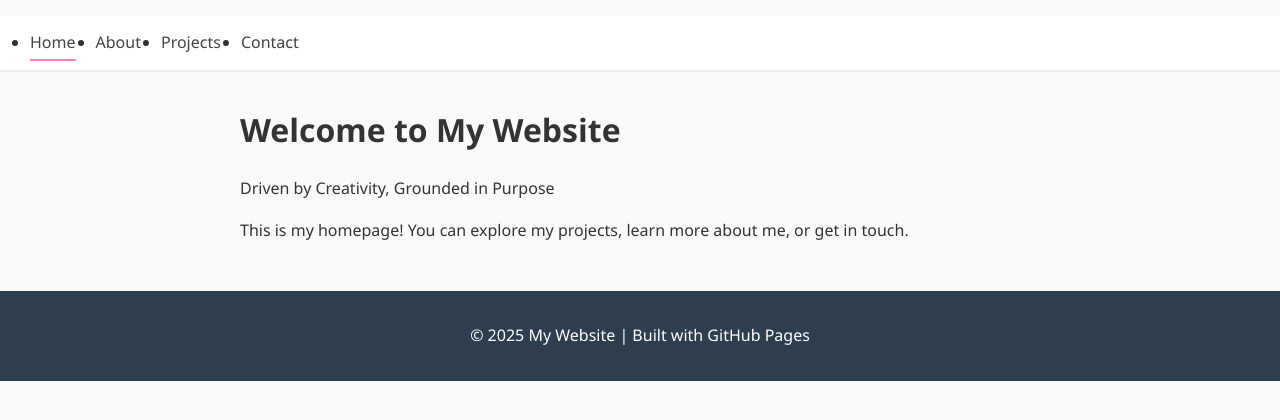
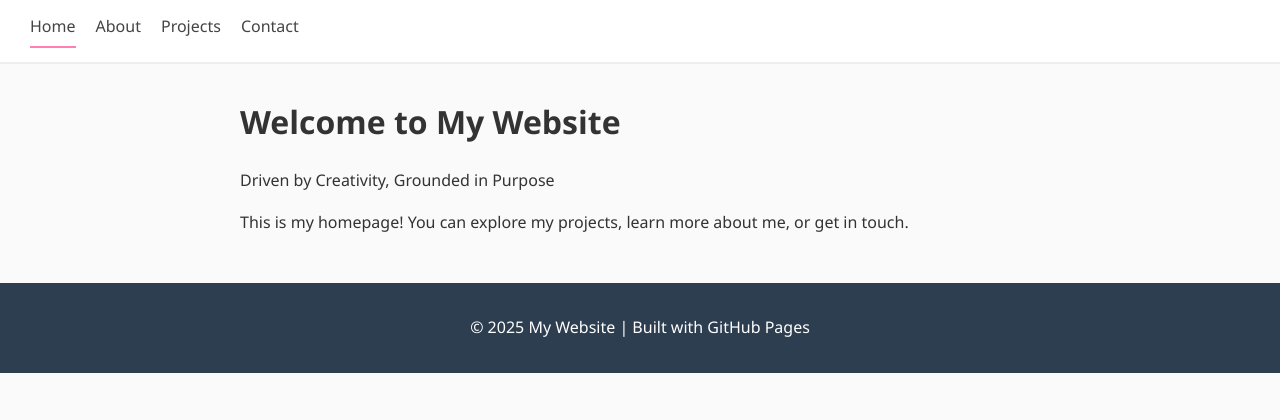
Before and after one commit to angelamergen/angelamergen, a plain HTML site: page index.html in a window 1280 px wide. Drawn offline with Linux system fonts and the light colour scheme.

Commit message:
Update index.html

```diff
--- a/index.html
+++ b/index.html
@@ -8,19 +8,17 @@
 </head>
 <body>
   <header>
-    <nav>
-      <ul class="navbar">
-        <li><a href="index.html" class="active">Home</a></li>
-        <li><a href="about.html">About</a></li>
-        <li><a href="projects.html">Projects</a></li>
-        <li><a href="contact.html">Contact</a></li>
-      </ul>
+    <nav class="navbar">
+      <a href="index.html" class="active">Home</a>
+      <a href="about.html">About</a>
+      <a href="projects.html">Projects</a>
+      <a href="contact.html">Contact</a>
     </nav>
   </header>
 
   <main>
     <h1>Welcome to My Website</h1>
-    <p> Driven by Creativity, Grounded in Purpose<p>
+    <p>Driven by Creativity, Grounded in Purpose</p>
     <p>This is my homepage! You can explore my projects, learn more about me, or get in touch.</p>
   </main>
 
```
